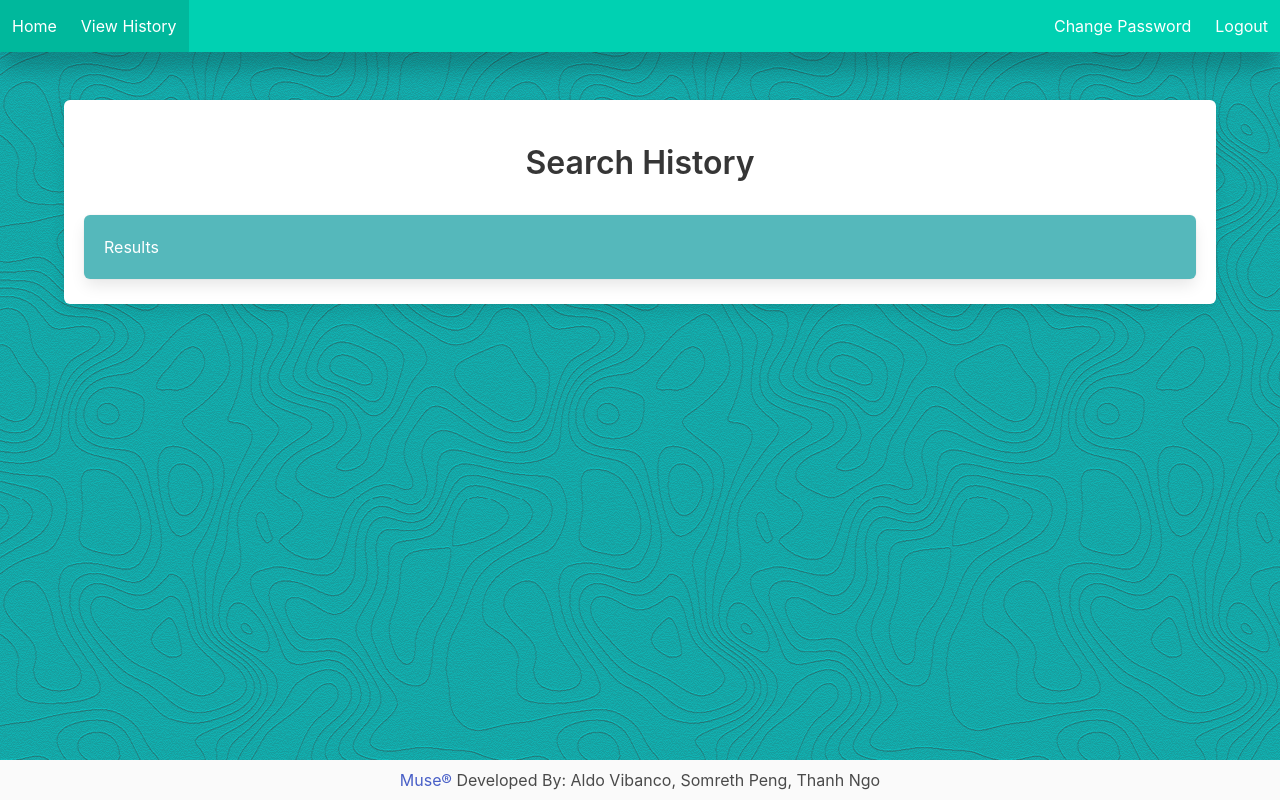
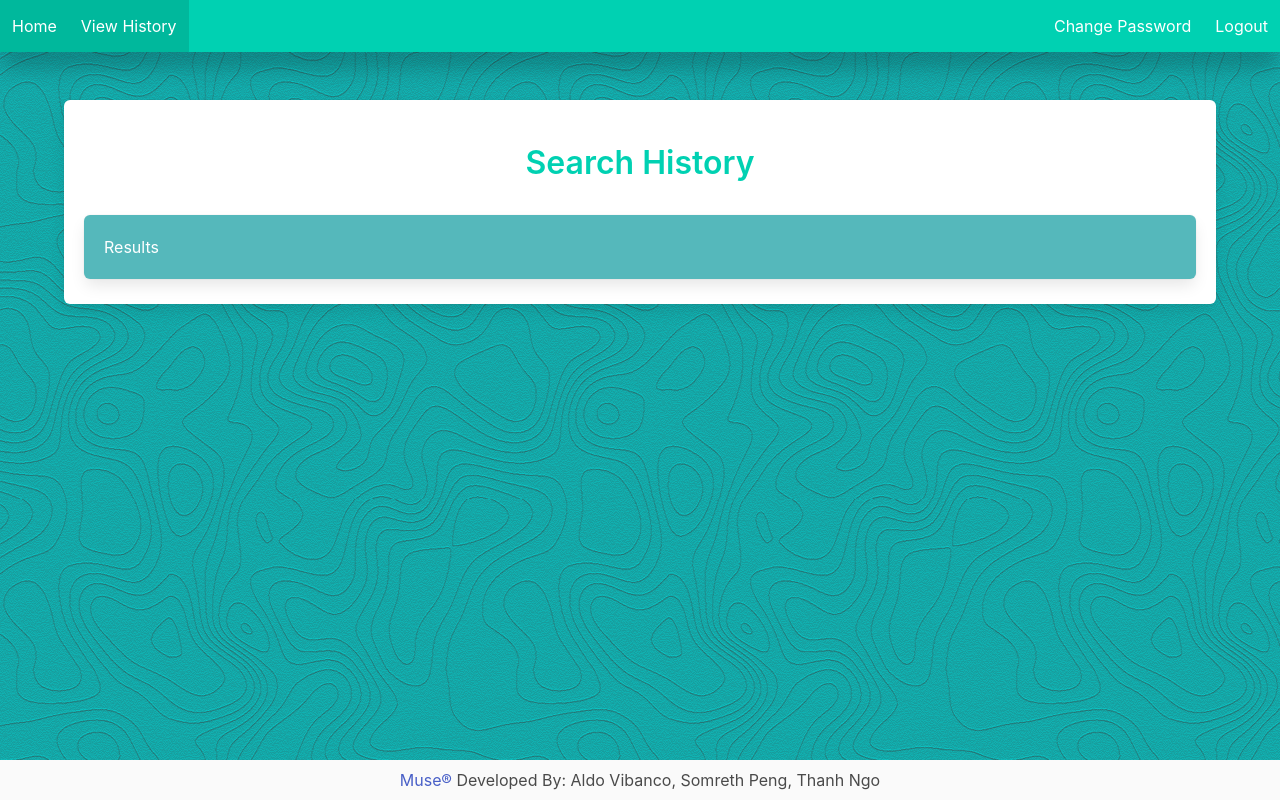
Before and after one commit to thanhn062/MUSE, a website: page public/members.html in a window 1280 px wide. Both pictures are taken after a click on the link "View History". Drawn offline with nearby package versions, Linux system fonts and the light colour scheme; no server answers.

Commit message:
polishing UI

```diff
--- a/public/members.html
+++ b/public/members.html
@@ -63,7 +63,7 @@
   <div class="section" id="searchHist">
     <div class="container">
       <div class="box">
-        <h2 class="title level-item">Search History</h2>
+        <h2 class="title level-item has-text-primary">Search History</h2>
         <div class="box searchResults">Results
         </div>
       </div>
```
Also changed, not shown: public/index.html (+1 -1 lines).
